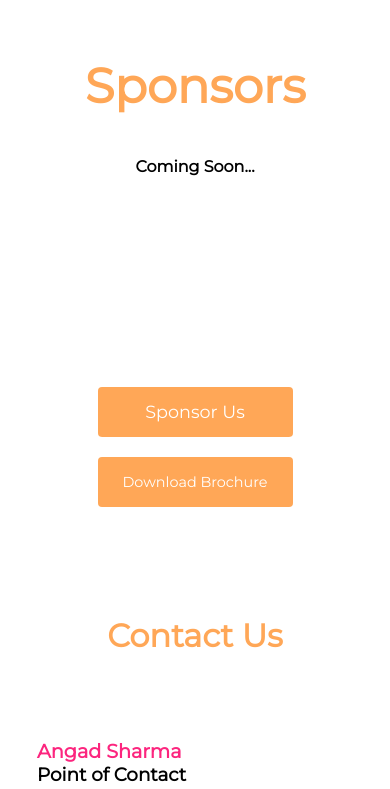
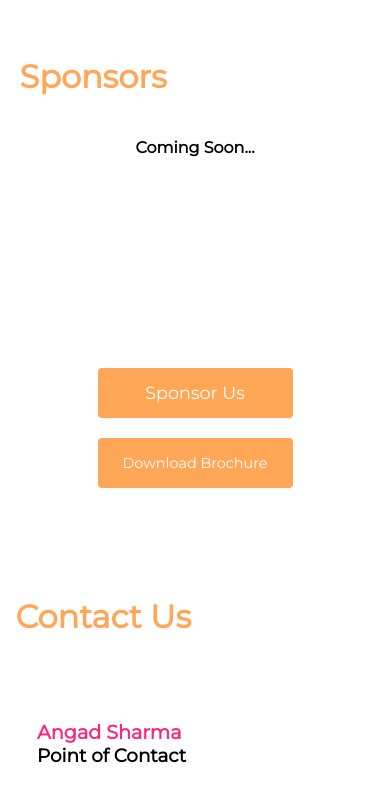
Before and after one commit to GDGVIT/Women-Techies-Website, a website: page index.html in a window 390 px wide. Shown: the part 3830-4619 px from the top of the page. Drawn offline with nearby package versions, Linux system fonts and the light colour scheme.

Commit message:
heading left aligning

```diff
--- a/css/landing.css
+++ b/css/landing.css
@@ -837,6 +837,16 @@ nav{
     .nav-items > a:nth-child(1){
        color: orange;
     }
+    .grid-whole > h1{
+        font-size: var(--heading-font-size);
+        text-align: left;
+    }
+    .content-eight > h1{
+        text-align: left;
+    }
+    .content-nine > h1{
+        text-align: left;
+    }
     /* Nav-Mobile: Start */
 
     .dsclogo-mobile{
```
